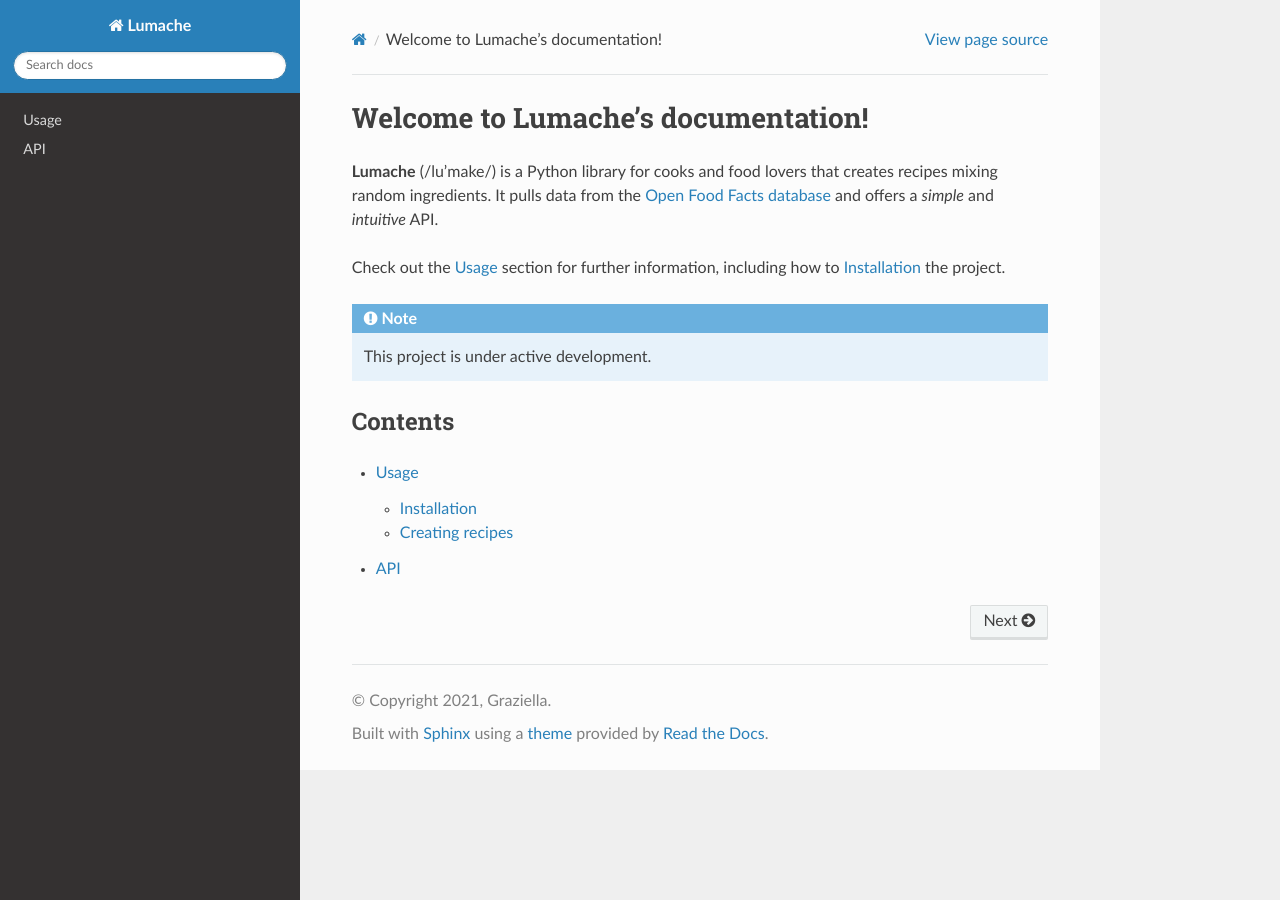
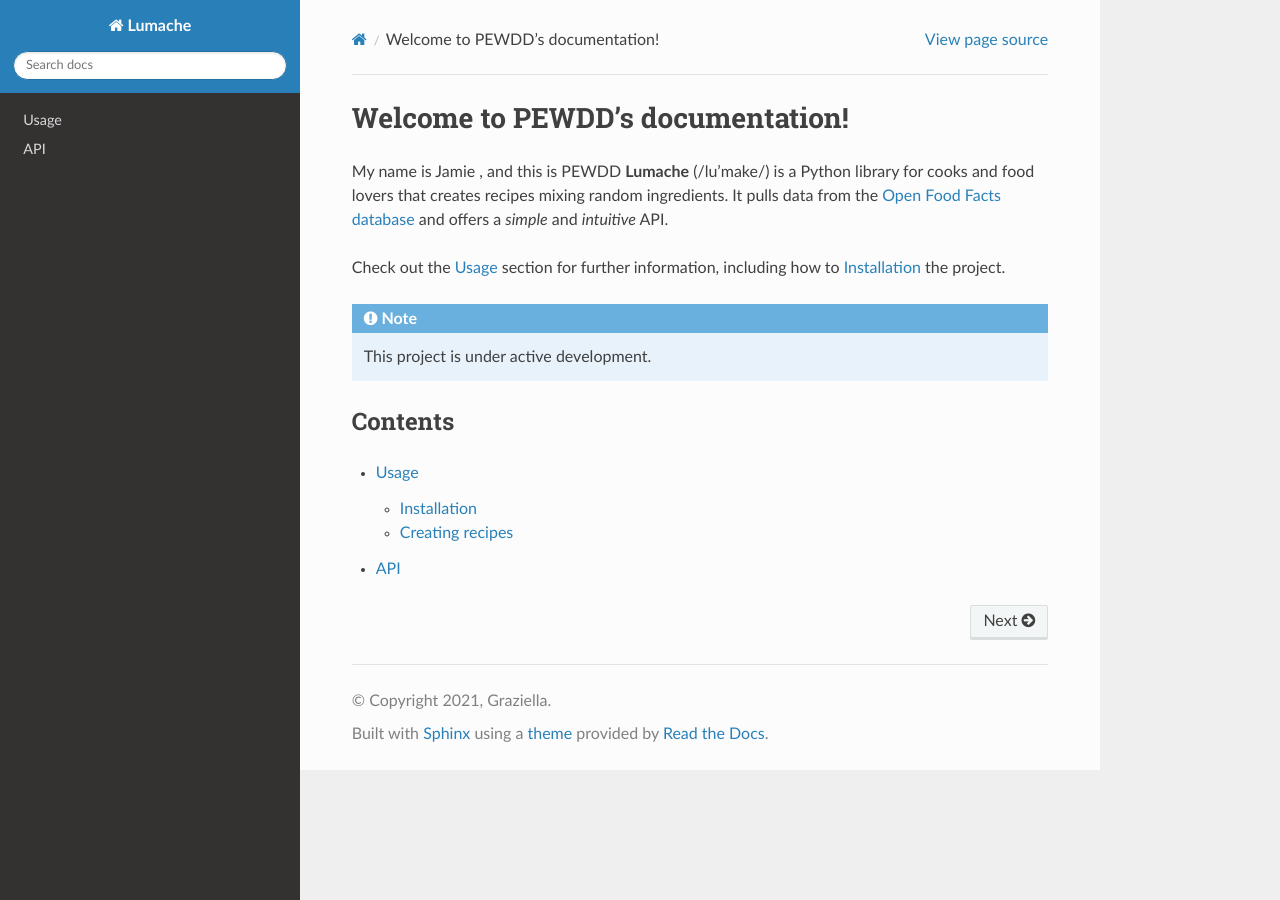
Before and after one commit to jamietwilliams/PEWDD-tutorial, a Sphinx documentation site: the page built from docs/source/index.rst, in a window 1280 px wide. Built offline with Sphinx 7.4.7 and the Read the Docs theme 3.1.0, drawn with Linux system fonts in a browser that asks for light colours.

Commit message:
Update index.rst

```diff
--- a/docs/source/index.rst
+++ b/docs/source/index.rst
@@ -1,6 +1,6 @@
-Welcome to Lumache's documentation!
+Welcome to PEWDD's documentation!
 ===================================
-
+My name is Jamie , and this is PEWDD
 **Lumache** (/lu'make/) is a Python library for cooks and food lovers
 that creates recipes mixing random ingredients.
 It pulls data from the `Open Food Facts database <https://world.openfoodfacts.org/>`_
```
